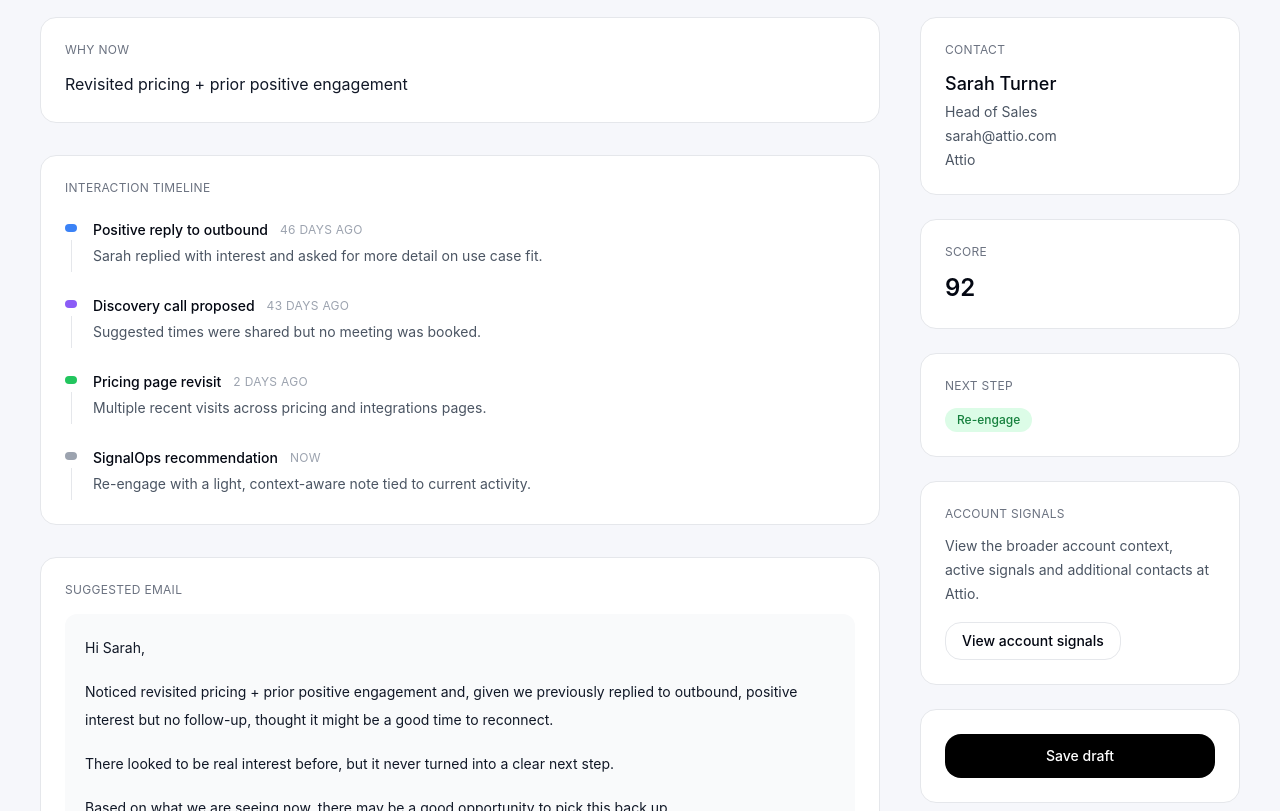
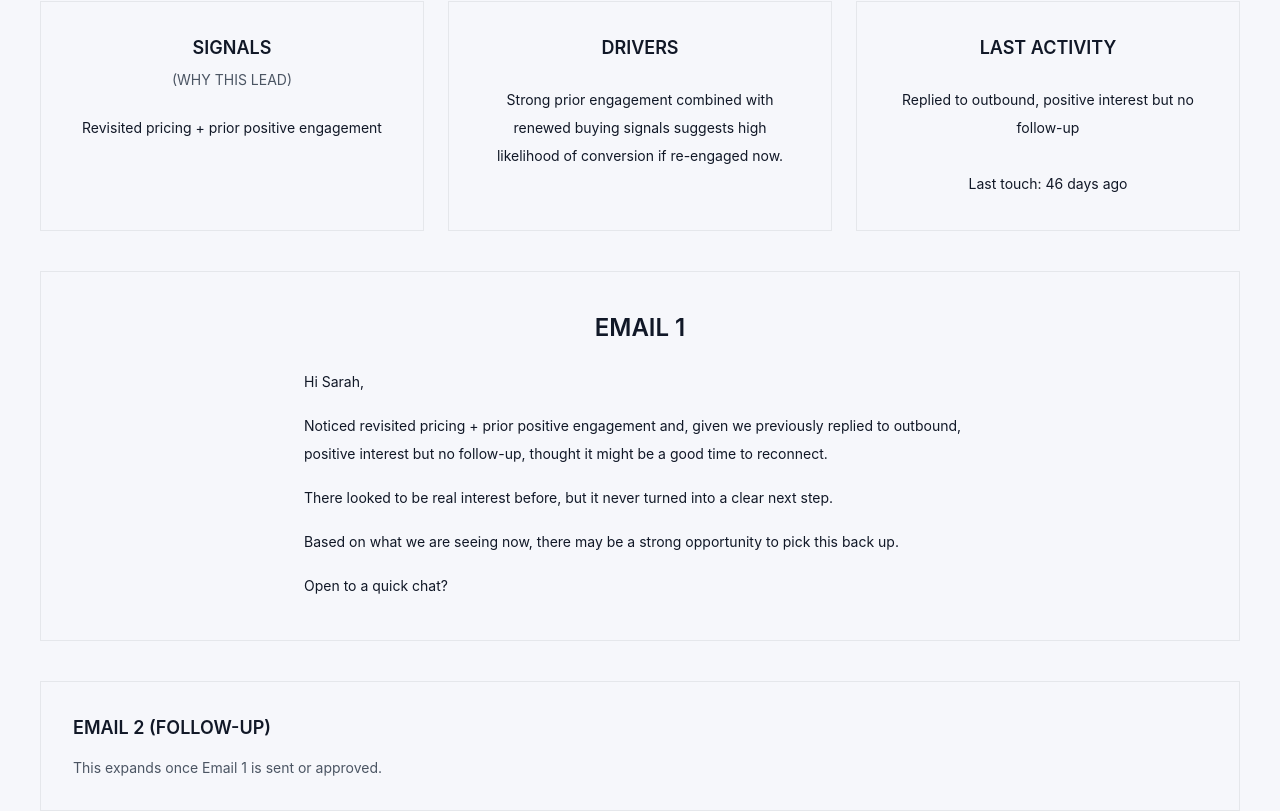
Before and after one commit to powerstephen/SignalOps, a Next.js app: page /contact/1 in a window 1280 px wide. Shown: the part 329-1140 px from the top of the page. Built offline with nearby package versions, Linux system fonts and the light colour scheme.

Commit message:
Update page.tsx

```diff
--- a/app/contact/[id]/page.tsx
+++ b/app/contact/[id]/page.tsx
@@ -1,153 +1,110 @@
-import Link from "next/link";
 import { notFound } from "next/navigation";
 import PageContainer from "@/components/page-container";
-import WorkspaceSourceBanner from "@/components/workspace-source-banner";
-import { recoverLeads, RecoverTimelineItem } from "@/lib/recover-leads";
-import { accounts } from "@/lib/accounts";
+import { recoverLeads } from "@/lib/recover-leads";
 
-function Badge({
-  label,
-  variant,
-}: {
-  label: string;
-  variant: "default" | "green" | "yellow";
-}) {
-  const styles = {
-    default: "bg-gray-100 text-gray-700",
-    green: "bg-green-100 text-green-700",
-    yellow: "bg-yellow-100 text-yellow-700",
-  };
-
+function Pill({ label }: { label: string }) {
   return (
-    <span
-      className={`inline-flex rounded-full px-3 py-1 text-xs font-medium ${styles[variant]}`}
-    >
+    <span className="rounded-full bg-green-100 px-3 py-1 text-xs font-medium text-green-700">
       {label}
     </span>
   );
 }
 
-function NextStepBadge({ nextStep }: { nextStep: string }) {
-  if (nextStep === "Re-engage") {
-    return <Badge label="Re-engage" variant="green" />;
-  }
-
-  if (nextStep === "Follow up") {
-    return <Badge label="Follow up" variant="yellow" />;
-  }
-
-  if (nextStep === "Retry with new angle") {
-    return <Badge label="Retry" variant="default" />;
-  }
-
-  if (nextStep === "Revive deal") {
-    return <Badge label="Revive" variant="green" />;
-  }
-
-  return <Badge label="Re-qualify" variant="default" />;
-}
-
-function TimelineDot({ type }: { type: RecoverTimelineItem["type"] }) {
-  const className =
-    type === "email"
-      ? "bg-blue-500"
-      : type === "meeting"
-        ? "bg-violet-500"
-        : type === "activity"
-          ? "bg-green-500"
-          : "bg-gray-400";
-
-  return <span className={`mt-1 inline-flex h-3 w-3 rounded-full ${className}`} />;
-}
-
-type ContactPageProps = {
-  params: {
-    id: string;
-  };
+type Props = {
+  params: { id: string };
 };
 
-export default function ContactPage({ params }: ContactPageProps) {
-  const lead = recoverLeads.find((item) => item.id === params.id);
+export default function ContactPage({ params }: Props) {
+  const lead = recoverLeads.find((l) => l.id === params.id);
 
-  if (!lead) {
-    notFound();
-  }
+  if (!lead) return notFound();
 
   const firstName = lead.name.split(" ")[0];
-  const linkedAccount = accounts.find(
-    (account) => account.name.toLowerCase() === lead.company.toLowerCase()
-  );
 
   return (
-    <PageContainer
-      title={lead.name}
-      subtitle={`${lead.role} at ${lead.company}`}
-    >
-      <WorkspaceSourceBanner />
+    <PageContainer>
+      <div className="space-y-10">
 
-      <div className="grid grid-cols-1 gap-10 md:grid-cols-[1fr_320px]">
-        <div className="space-y-8">
-          <div className="rounded-2xl border border-gray-200 bg-white p-6">
-            <div className="text-xs uppercase tracking-wide text-gray-500">
-              Why now
-            </div>
-            <p className="mt-3 text-base leading-7 text-gray-900">
-              {lead.whyNow}
-            </p>
+        {/* TOP BAR */}
+        <div className="flex items-center gap-6 border p-6">
+          <div className="text-5xl font-semibold text-green-600">
+            {lead.score}
           </div>
 
-          <div className="rounded-2xl border border-gray-200 bg-white p-6">
-            <div className="text-xs uppercase tracking-wide text-gray-500">
-              Interaction timeline
+          <div>
+            <div className="text-2xl font-semibold">{lead.name}</div>
+            <div className="text-gray-600">{lead.role}</div>
           </div>
 
-            <div className="mt-6 space-y-6">
-              {lead.timeline.map((item) => (
-                <div key={item.id} className="flex gap-4">
-                  <div className="flex flex-col items-center">
-                    <TimelineDot type={item.type} />
-                    <span className="mt-2 h-full w-px bg-gray-200" />
-                  </div>
-
-                  <div className="pb-1">
-                    <div className="flex flex-wrap items-center gap-3">
-                      <p className="text-sm font-medium text-gray-950">
-                        {item.title}
-                      </p>
-                      <span className="text-xs uppercase tracking-wide text-gray-400">
-                        {item.time}
-                      </span>
-                    </div>
-                    <p className="mt-1 text-sm leading-6 text-gray-600">
-                      {item.detail}
-                    </p>
-                  </div>
-                </div>
-              ))}
+          <div className="ml-auto flex gap-2">
+            <Pill label="High ICP Match" />
+            <Pill label="Senior Persona" />
+            <Pill label="Recent Engagement" />
+            <Pill label="Dormant Opportunity" />
           </div>
         </div>
 
-          <div className="rounded-2xl border border-gray-200 bg-white p-6">
-            <div className="text-xs uppercase tracking-wide text-gray-500">
-              Suggested email
+        {/* 3 COLUMN SECTION */}
+        <div className="grid grid-cols-3 gap-6">
+
+          {/* SIGNALS */}
+          <div className="border p-8 text-center">
+            <div className="text-lg font-semibold">
+              SIGNALS
+            </div>
+            <div className="mt-2 text-sm text-gray-600">
+              (WHY THIS LEAD)
             </div>
 
-            <div className="mt-4 rounded-xl bg-gray-50 p-5 text-sm leading-7 text-gray-900">
+            <div className="mt-6 text-sm leading-7">
+              {lead.whyNow}
+            </div>
+          </div>
+
+          {/* DRIVERS */}
+          <div className="border p-8 text-center">
+            <div className="text-lg font-semibold">DRIVERS</div>
+
+            <div className="mt-6 text-sm leading-7">
+              Strong prior engagement combined with renewed buying signals
+              suggests high likelihood of conversion if re-engaged now.
+            </div>
+          </div>
+
+          {/* LAST ACTIVITY */}
+          <div className="border p-8 text-center">
+            <div className="text-lg font-semibold">LAST ACTIVITY</div>
+
+            <div className="mt-6 text-sm leading-7">
+              {lead.interactionSummary}
+              <br /><br />
+              Last touch: {lead.lastInteraction}
+            </div>
+          </div>
+        </div>
+
+        {/* EMAIL 1 */}
+        <div className="border p-10">
+          <div className="text-2xl font-semibold text-center">
+            EMAIL 1
+          </div>
+
+          <div className="mt-6 max-w-2xl mx-auto text-sm leading-7">
             <p>Hi {firstName},</p>
 
             <p className="mt-4">
               Noticed {lead.whyNow.toLowerCase()} and, given we previously{" "}
-                {lead.interactionSummary.toLowerCase()}, thought it might be a
-                good time to reconnect.
+              {lead.interactionSummary.toLowerCase()}, thought it might be a good
+              time to reconnect.
             </p>
 
             <p className="mt-4">
-                There looked to be real interest before, but it never turned into
-                a clear next step.
+              There looked to be real interest before, but it never turned into a
+              clear next step.
             </p>
 
             <p className="mt-4">
-                Based on what we are seeing now, there may be a good opportunity
+              Based on what we are seeing now, there may be a strong opportunity
               to pick this back up.
             </p>
 
@@ -155,72 +112,14 @@ export default function ContactPage({ params }: ContactPageProps) {
           </div>
         </div>
 
-          <div className="rounded-2xl border border-gray-200 bg-white p-6">
-            <div className="text-xs uppercase tracking-wide text-gray-500">
-              Suggested LinkedIn message
+        {/* EMAIL 2 */}
+        <div className="border p-8">
+          <div className="text-lg font-semibold">
+            EMAIL 2 (FOLLOW-UP)
           </div>
 
-            <p className="mt-4 text-sm leading-7 text-gray-900">
-              Hi {firstName} — we spoke previously and I noticed {lead.whyNow.toLowerCase()}.
-              Thought it might be worth reconnecting. Are you still the right
-              person for this area?
-            </p>
-          </div>
-        </div>
-
-        <div className="space-y-6">
-          <div className="rounded-2xl border border-gray-200 bg-white p-6">
-            <div className="text-xs uppercase tracking-wide text-gray-500">
-              Contact
-            </div>
-            <div className="mt-3 text-lg font-medium text-gray-950">
-              {lead.name}
-            </div>
-            <div className="mt-1 text-sm text-gray-600">{lead.role}</div>
-            <div className="mt-1 text-sm text-gray-600">{lead.email}</div>
-            <div className="mt-1 text-sm text-gray-600">{lead.company}</div>
-          </div>
-
-          <div className="rounded-2xl border border-gray-200 bg-white p-6">
-            <div className="text-xs uppercase tracking-wide text-gray-500">
-              Score
-            </div>
-            <div className="mt-3 text-2xl font-semibold text-gray-950">
-              {lead.score}
-            </div>
-          </div>
-
-          <div className="rounded-2xl border border-gray-200 bg-white p-6">
-            <div className="text-xs uppercase tracking-wide text-gray-500">
-              Next step
-            </div>
-            <div className="mt-3">
-              <NextStepBadge nextStep={lead.nextStep} />
-            </div>
-          </div>
-
-          {linkedAccount ? (
-            <div className="rounded-2xl border border-gray-200 bg-white p-6">
-              <div className="text-xs uppercase tracking-wide text-gray-500">
-                Account signals
-              </div>
-              <p className="mt-3 text-sm leading-6 text-gray-600">
-                View the broader account context, active signals and additional
-                contacts at {lead.company}.
-              </p>
-              <Link
-                href={`/account/${linkedAccount.id}`}
-                className="mt-4 inline-flex rounded-2xl border border-gray-200 px-4 py-2 text-sm font-medium text-gray-950 transition hover:bg-gray-50"
-              >
-                View account signals
-              </Link>
-            </div>
-          ) : null}
-
-          <div className="rounded-2xl border border-gray-200 bg-white p-6">
-            <button className="w-full rounded-2xl bg-black px-5 py-3 text-sm font-medium text-white transition hover:opacity-90">
-              Save draft
-            </button>
+          <div className="mt-4 text-sm text-gray-600">
+            This expands once Email 1 is sent or approved.
           </div>
         </div>
       </div>
```
Lines whose indentation alone changed are shown as unchanged.
